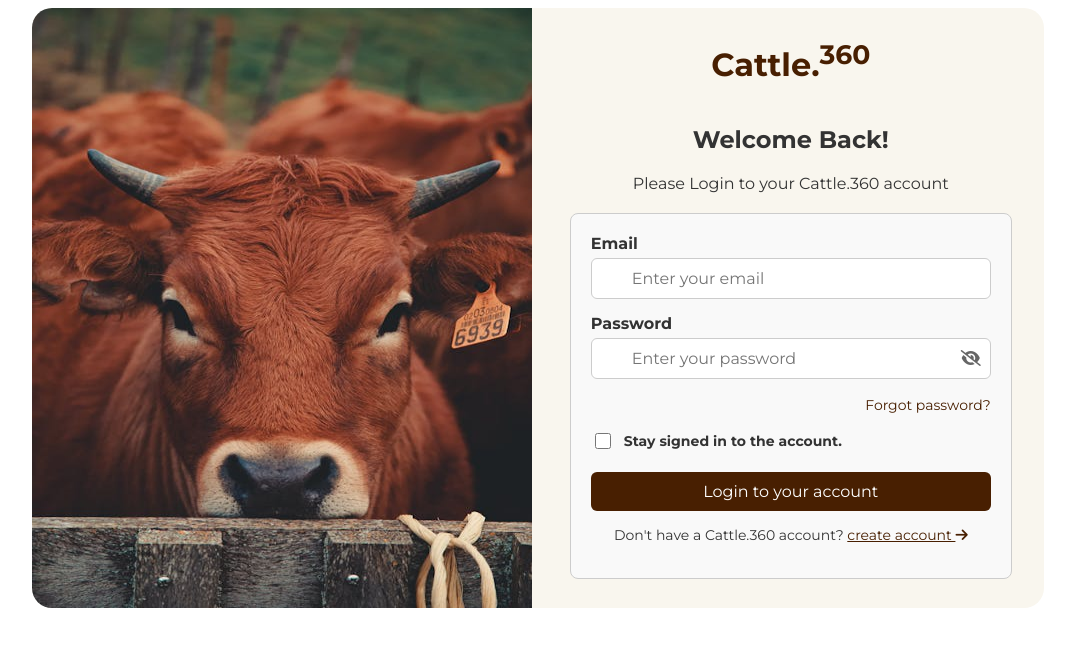
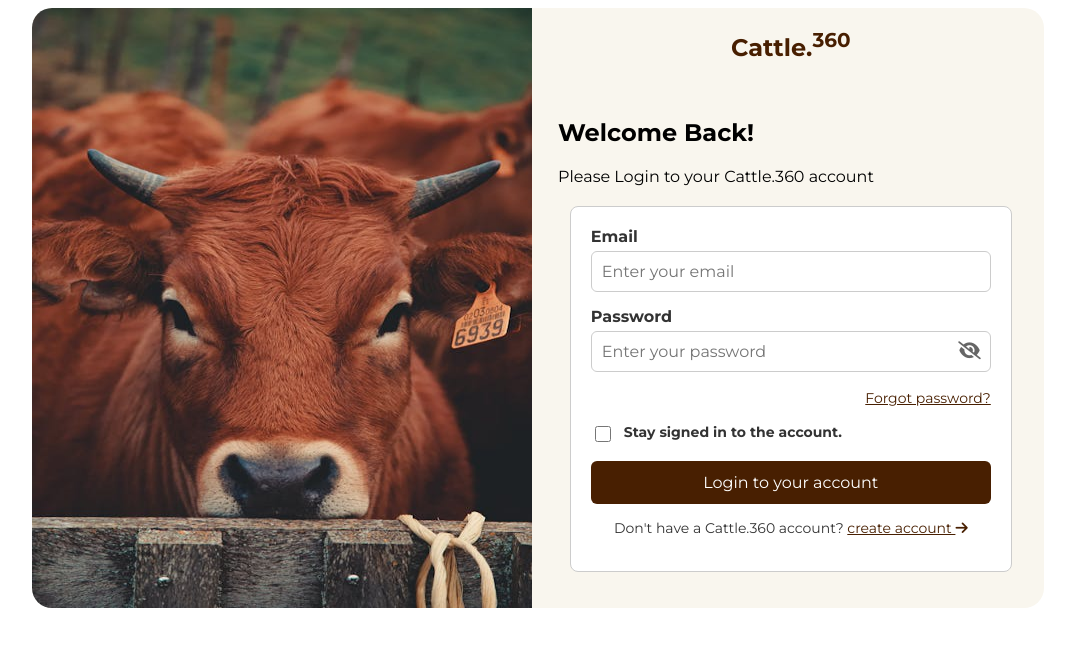
Before and after one commit to Odeyemifavour/remote-livestock-management-app, a Vue app: page /login in a window 1280 px wide. Shown: the top 646 px of the page, without its empty margins (102-1177 px from the left). Built offline with nearby package versions, Linux system fonts and the light colour scheme.

Commit message:
new commit

```diff
--- a/src/App.vue
+++ b/src/App.vue
@@ -4,12 +4,26 @@
 
 <template>
   <header>
-
+    <!-- Header content (if any) -->
   </header>
 
-  <RouterView />
+  <!-- Transition Wrapper -->
+  <RouterView v-slot="{ Component }">
+    <transition name="fade" mode="out-in">
+      <component :is="Component" />
+    </transition>
+  </RouterView>
 </template>
 
 <style scoped>
+/* Smooth Transition Animation */
+.fade-enter-active,
+.fade-leave-active {
+  transition: opacity 0.5s ease;
+}
 
+.fade-enter-from,
+.fade-leave-to {
+  opacity: 0;
+}
 </style>
--- a/src/views/LoginPage.vue
+++ b/src/views/LoginPage.vue
@@ -1,9 +1,11 @@
 <template>
     <div class="root">
+      <!-- Left Column -->
+      <div class="left-col">
+        <CattleBackground />
+      </div>
 
-        <div class="left-col">
-            <CattleBackground/>
-        </div>
+      <!-- Right Column -->
       <div class="right-col">
         <div class="logo">
           <h1>Cattle.<sup>360</sup></h1>
@@ -13,12 +15,18 @@
             <h2>Welcome Back!</h2>
             <p>Please Login to your Cattle.360 account</p>
           </div>
-                <form action="">
+          <form action="" @submit.prevent="handleLogin">
             <!-- Email Section -->
             <section class="email-section">
               <label for="email">Email</label>
               <div class="input-group">
-                    <input type="email" id="email" placeholder="Enter your email">
+                <input
+                  type="email"
+                  id="email"
+                  placeholder="Enter your email"
+                  v-model="email"
+                  required
+                />
               </div>
             </section>
 
@@ -26,19 +34,27 @@
             <section class="password-section">
               <label for="password">Password</label>
               <div class="input-group">
-                    <input type="password" id="password" placeholder="Enter your password">
-                    <span class="icon"><i class="fa-solid fa-eye-slash"></i></span>
+                <input
+                  :type="isPasswordVisible ? 'text' : 'password'"
+                  id="password"
+                  placeholder="Enter your password"
+                  v-model="password"
+                  required
+                />
+                <span class="icon" @click="togglePasswordVisibility">
+                  <i :class="isPasswordVisible ? 'fa-solid fa-eye' : 'fa-solid fa-eye-slash'"></i>
+                </span>
               </div>
             </section>
 
             <!-- Forgot Password Section -->
             <section class="forgot-password-question">
-                    <p><a href="#">Forgot password?</a></p>
+              <p><a href="#" @click.prevent="openForgotPasswordPopup">Forgot password?</a></p>
             </section>
 
             <!-- Stay Signed In Section -->
             <section class="stay-signed-in">
-                    <input type="checkbox" id="stay-signed-in">
+              <input type="checkbox" id="stay-signed-in" />
               <label for="stay-signed-in">Stay signed in to the account.</label>
             </section>
 
@@ -49,11 +65,40 @@
 
             <!-- Go To Create Account Section -->
             <section class="goTo-create-account">
-                    <p>Don't have a Cattle.360 account?
-                    <span><a href="#">create account <i class="fa-solid fa-arrow-right"></i></a></span>
+              <p>
+                Don't have a Cattle.360 account?
+                <span @click="goToSignup"><a href="#">create account <i class="fa-solid fa-arrow-right"></i></a></span>
               </p>
             </section>
           </form>
+        </div>
+      </div>
+
+      <!-- Forgot Password Popup -->
+      <div v-if="showForgotPasswordPopup" class="popup-overlay">
+        <div class="popup">
+          <span class="close-icon" @click="closeForgotPasswordPopup">×</span>
+          <h3>Reset Password</h3>
+          <p>Enter your email to receive a password reset link:</p>
+          <input
+            type="email"
+            v-model="resetEmail"
+            placeholder="Enter your email"
+            required
+          />
+          <button class="popup-btn" @click="sendResetLink">Submit</button>
+          <p>
+            Can’t find the link?
+            <a href="#" @click.prevent="openResendConfirmationPopup">Resend link</a>
+          </p>
+        </div>
+      </div>
+
+      <!-- Resend Confirmation Popup -->
+      <div v-if="showResendConfirmationPopup" class="resend-popup">
+        <div class="popup-small">
+          <span class="close-icon" @click="closeResendConfirmationPopup">×</span>
+          <p>Password reset link sent!</p>
         </div>
       </div>
     </div>
@@ -61,65 +106,118 @@
 
 <script setup>
 import CattleBackground from '@/components/CattleBackground.vue';
+import { ref } from 'vue';
+import { useRouter } from 'vue-router';
 
+const router = useRouter();
+
+// Form fields using ref
+const email = ref('');
+const password = ref('');
+
+// Toggle Password Visibility
+const isPasswordVisible = ref(false); // Initially, password is hidden
+const togglePasswordVisibility = () => {
+  isPasswordVisible.value = !isPasswordVisible.value;
+};
+
+// Forgot Password Popup State
+const showForgotPasswordPopup = ref(false);
+const resetEmail = ref('');
+
+// Resend Confirmation Popup State
+const showResendConfirmationPopup = ref(false);
+
+// Login logic
+const handleLogin = () => {
+  if (email.value && password.value) {
+    alert('Login successful!');
+    router.push('/dashboard'); // Redirect to dashboard
+  } else {
+    alert('Invalid credentials');
+  }
+};
+
+// Navigation to signup
+const goToSignup = () => {
+  router.push('/signup');
+};
+
+// Open Forgot Password Popup
+const openForgotPasswordPopup = () => {
+  showForgotPasswordPopup.value = true;
+};
+
+// Close Forgot Password Popup
+const closeForgotPasswordPopup = () => {
+  showForgotPasswordPopup.value = false;
+};
+
+// Send Reset Link Logic
+const sendResetLink = () => {
+  if (resetEmail.value) {
+    alert(`Password reset link sent to ${resetEmail.value}`);
+    closeForgotPasswordPopup();
+  } else {
+    alert('Please enter a valid email.');
+  }
+};
+
+// Open Resend Confirmation Popup
+const openResendConfirmationPopup = () => {
+  showResendConfirmationPopup.value = true;
+};
+
+// Close Resend Confirmation Popup
+const closeResendConfirmationPopup = () => {
+  showResendConfirmationPopup.value = false;
+};
 </script>
 
 <style scoped>
-.root
-{
+/* General Layout */
+.root {
   display: flex;
   flex-direction: row;
   border-radius: 20px;
   height: 600px;
-    width:80%;
+  width: 80%;
   margin: auto;
-    background-color: #F9F6EE;
+  background-color: #f9f6ee;
+}
 
-    .right-col,.left-col
-    {
+.left-col,
+.right-col {
   width: 50%;
   margin: auto;
 }
 
-}
-.right-col
-{
+.right-col {
   display: flex;
   flex-direction: column;
 }
-.logo
-{
-    display: flex;
-    justify-content: center;
+
+.logo h1 {
+  color: #481f01;
+  text-align: center;
+  font-size: 24px;
+  margin-top: 20px;
 }
-.logo h1
-{
-    color: #481F01;
+
+.form-container {
+  padding: 20px;
 }
-.form-container
-{
 
-}
-.form-header
-{
-   text-align: center;
-   color: #333;
-}
-.form-body
-{
-
-}
-/* General Form Styling */
+/* Form Styling */
 form {
   max-width: 400px;
   margin: 20px auto;
   padding: 20px;
   border: 1px solid #ccc;
   border-radius: 8px;
-  background-color: #f9f9f9;
+  background-color: #fff;
 }
 
-/* Label Styling */
 label {
   display: block;
   margin-bottom: 5px;
@@ -127,66 +225,100 @@
   color: #333;
 }
 
-/* Input Group Styling */
 .input-group {
-  display: flex;
-  align-items: center;
   position: relative;
-  width: 100%;
   margin-bottom: 15px;
 }
 
-/* Icon Styling */
+input[type="email"],
+input[type="password"] {
+  width: 100%;
+  padding: 10px;
+  border: 1px solid #ccc;
+  border-radius: 6px;
+  font-size: 16px;
+  box-sizing: border-box;
+  transition: border-color 0.3s ease;
+}
+
+input:focus {
+  border-color: #481f01; /* Highlight on focus */
+}
+
+.password-section .input-group input {
+  padding-right: 40px; /* Space for the eye icon */
+}
+
 .icon {
   position: absolute;
+  right: 10px;
+  top: 50%;
+  transform: translateY(-50%);
   color: #666;
-  pointer-events: none; /* Prevents clicking on the icon */
+  cursor: pointer;
+  font-size: 18px;
+  transition: color 0.3s ease;
+}
+/* Password Visibility Toggle */
+.password-section .input-group {
+  position: relative;
+}
+/* .password-section .input-group:focus
+{
+    border-color: #481f01;
+} */
+.password-section input[type="password"],
+.password-section input[type="text"] {
+  width: 100%;
+  padding: 10px;
+  padding-right: 40px; /* Space for the eye icon */
+  border: 1px solid #ccc;
+  border-radius: 6px;
+  font-size: 16px;
+  box-sizing: border-box;
+  transition: border-color 0.3s ease;
 }
 
-.email-section .icon {
-  left: 10px;
+.password-section input:focus {
+  border-color: #481f01; /* Highlight on focus */
 }
 
 .password-section .icon {
+  position: absolute;
   right: 10px;
-  left: auto;
-  cursor: pointer; /* Make it clickable for password toggle */
+  top: 50%;
+  transform: translateY(-50%);
+  color: #666;
+  cursor: pointer;
+  font-size: 18px;
+  transition: color 0.3s ease; /* Smooth hover effect */
 }
 
-/* Input Field Styling */
-input[type="email"],
-input[type="password"] {
-  width: 100%;
-  padding: 10px 10px 10px 40px; /* Add padding to make space for the icon */
-  border: 1px solid #ccc;
-  border-radius: 6px;
-  font-size: 16px;
-  outline: none;
-  transition: border-color 0.3s ease;
+.password-section .icon:hover {
+  color: #333; /* Darker color on hover */
 }
 
-input[type="email"]:focus,
-input[type="password"]:focus {
-  border-color: #481F01; /* Highlight on focus */
+.icon:hover {
+  color: #333;
 }
 
-/* Forgot Password Section */
 .forgot-password-question {
   margin-top: 10px;
   text-align: right;
 }
 
 .forgot-password-question a {
-  color: #481F01;
-  text-decoration: none;
+  color: #481f01;
+  text-decoration: underline;
   font-size: 14px;
+  cursor: pointer;
+  transition: color 0.3s ease;
 }
 
 .forgot-password-question a:hover {
-  text-decoration: underline;
+  color: #332200; /* Darker color on hover */
 }
 
-/* Stay Signed In Section */
 .stay-signed-in {
   margin-top: 15px;
   display: flex;
@@ -202,31 +334,31 @@
 .stay-signed-in label {
   font-size: 14px;
   color: #333;
-  margin: 0;
-}
-
-/* Login Button Section */
-.btn {
-  margin-top: 20px;
 }
 
 .btn button {
   width: 100%;
-  padding: 10px;
-  background-color: #481F01;
+  padding: 12px;
+  background-color: #481f01;
   color: white;
   border: none;
   border-radius: 6px;
   font-size: 16px;
   cursor: pointer;
   transition: background-color 0.3s ease;
+  margin-top: 15px;
+  text-align: center;
 }
 
 .btn button:hover {
-  background-color: #481F01; /* Darker shade on hover */
+  background-color: #332200; /* Darker shade on hover */
 }
 
-/* Go To Create Account Section */
+.btn button:focus {
+  outline: none;
+  box-shadow: 0 0 5px rgba(72, 31, 1, 0.5); /* Add a subtle focus shadow */
+}
+
 .goTo-create-account {
   margin-top: 15px;
   text-align: center;
@@ -235,11 +367,127 @@
 }
 
 .goTo-create-account span a {
-  color: #481F01;
+  color: #481f01;
   cursor: pointer;
+  text-decoration: underline;
+  transition: color 0.3s ease;
 }
 
-.goTo-create-account span:hover {
+.goTo-create-account span a:hover {
+  color: #332200; /* Darker color on hover */
+}
+
+/* Popup Overlay */
+.popup-overlay {
+  position: fixed;
+  top: 0;
+  left: 0;
+  width: 100%;
+  height: 100%;
+  background-color: rgba(0, 0, 0, 0.5);
+  display: flex;
+  justify-content: center;
+  align-items: center;
+  z-index: 999;
+}
+
+.popup {
+  background-color: white;
+  padding: 30px;
+  border-radius: 12px;
+  width: 400px;
+  text-align: center;
+  position: relative;
+  box-shadow: 0 8px 16px rgba(0, 0, 0, 0.2);
+}
+
+.close-icon {
+  position: absolute;
+  top: 15px;
+  right: 15px;
+  font-size: 24px;
+  cursor: pointer;
+  color: #666;
+  transition: color 0.3s ease;
+}
+
+.close-icon:hover {
+  color: #333;
+}
+
+/* Submit Button in Forgot Password Popup */
+.popup-btn {
+  display: block;
+  width: 100%;
+  padding: 12px;
+  background-color: #481f01;
+  color: white;
+  border: none;
+  border-radius: 6px;
+  font-size: 16px;
+  cursor: pointer;
+  transition: background-color 0.3s ease;
+  margin-top: 15px;
+  text-align: center;
+}
+
+.popup-btn:hover {
+  background-color: #332200; /* Darker shade on hover */
+}
+
+.popup-btn:focus {
+  outline: none;
+  box-shadow: 0 0 5px rgba(72, 31, 1, 0.5); /* Add a subtle focus shadow */
+}
+
+/* Resend Link Style */
+.popup p a {
+  color: #481f01;
   text-decoration: underline;
+  font-size: 14px;
+  cursor: pointer;
+  transition: color 0.3s ease;
 }
+
+.popup p a:hover {
+  color: #332200; /* Darker color on hover */
+}
+
+/* Resend Confirmation Popup */
+.resend-popup {
+  position: fixed;
+  top: 20px;
+  right: 20px;
+  z-index: 1001;
+}
+
+.popup-small {
+  background-color: white;
+  padding: 15px 20px;
+  border-radius: 8px;
+  text-align: center;
+  box-shadow: 0 4px 6px rgba(0, 0, 0, 0.1);
+  min-width: 250px;
+}
+
+.popup-small p {
+  font-size: 14px;
+  color: #333;
+  margin: 0;
+}
+
+.popup-small .close-icon {
+  position: absolute;
+  top: 5px;
+  right: 10px;
+  font-size: 20px;
+  cursor: pointer;
+  color: #666;
+  transition: color 0.3s ease;
+}
+
+.popup-small .close-icon:hover {
+  color: #333;
+}
+
 </style>
```
Also changed, not shown: src/views/SignupPage.vue (+2 -6 lines). Lines whose indentation alone changed are shown as unchanged.
